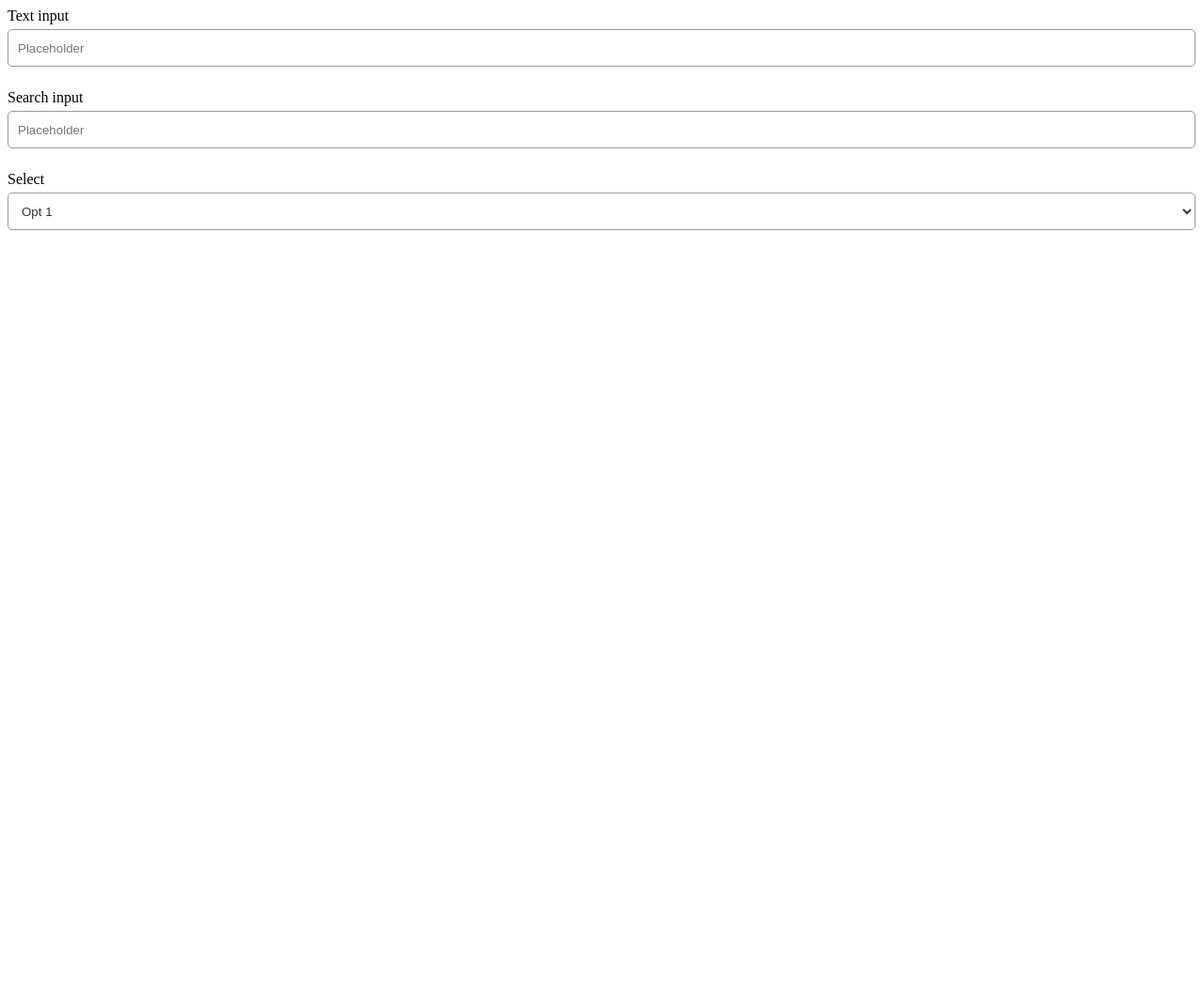
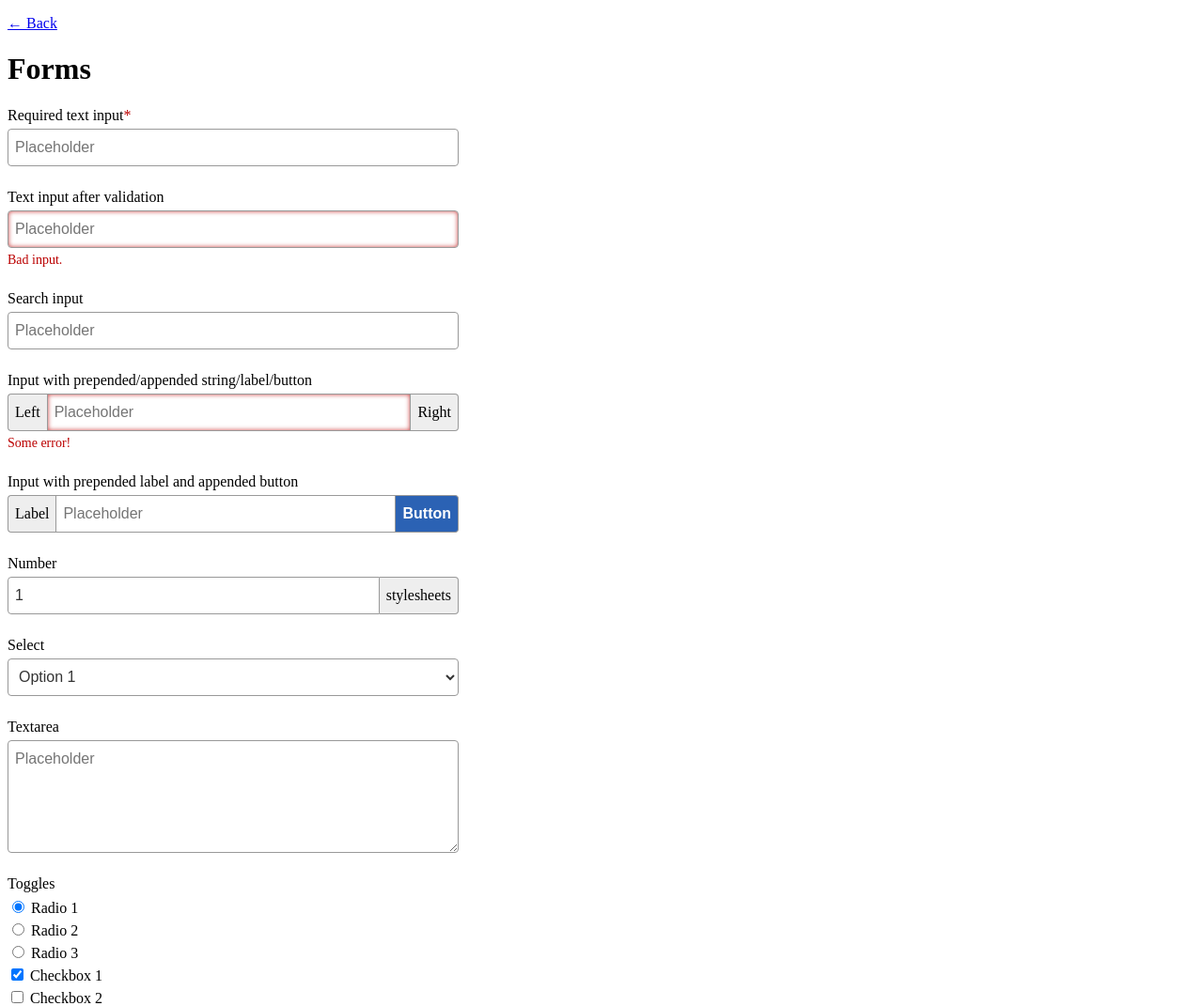
Before and after one commit to andrejcremoznik/Patterns, a website: page forms/index.html in a window 1280 px wide. Shown: the top 1071 px of the page at 94% size. Before the commit the page ends 800 px from the top, so only its background shows below. Drawn offline with nearby package versions, Linux system fonts and the light colour scheme; files that its build step writes are made by us from their sources.

Commit message:
Improvements

```diff
--- a/buttons/_styles.scss
+++ b/buttons/_styles.scss
@@ -1,31 +1,42 @@
-$btn_default_tx: #333 !default;
-$btn_default_bg: #ddd !default;
+button.btn,
+input.btn { -webkit-appearance: button; }
+button.btn::-moz-focus-inner,
+input.btn::-moz-focus-inner {
+  padding: 0;
+  border-style: none;
+}
 
 .btn {
   /* BEGIN: Resets */
+  box-sizing: border-box;
   display: inline-block;
   margin: 0;
-  border: 0;
-  font-family: inherit;
-  font-size: 100%;
-  line-height: normal;
+  line-height: 1;
   vertical-align: middle;
   text-decoration: none;
+  text-transform: none;
   white-space: nowrap;
   cursor: pointer;
   &:focus { outline: 0; }
   /* END: Resets */
 
+  // Default visuals
+  transition: all .15s ease;
+  border: 0;
+  border-radius: 4px;
+  font-family: sans-serif;
+  font-size: 1rem;
+  font-weight: bold;
+
+  // Default size
   padding: 10px 20px;
-  border-radius: 5px;
-  font-weight: bold;
-  color: $btn_default_tx;
-  background: $btn_default_bg;
-  transition: all .15s ease;
+  // Default color
+  color: #333;
+  background: #ddd;
   &:hover,
   &:focus {
-    color: darken($btn_default_tx, 15%);
-    background: darken($btn_default_bg, 15%);
+    color: darken(#333, 15%);
+    background: darken(#ddd, 15%);
   }
 }
 
@@ -33,20 +44,29 @@ $btn_default_bg: #ddd !default;
 .btn_disabled {
   pointer-events: none;
   opacity: .5;
-  filter: grayscale(100%);
-}
-
-.btn_l {
-  padding: 15px 30px;
-  font-size: 120%;
-}
-
-.btn_s {
-  padding: 5px 10px;
-  font-size: 80%;
 }
 
 .btn_block {
   display: block;
   text-align: center;
 }
+
+.btn_l {
+  padding: 15px 30px;
+  font-size: 1.25rem;
+}
+
+.btn_s {
+  padding: 5px 10px;
+  font-size: .75rem;
+}
+
+.btn_primary {
+  color: #fff;
+  background: #2b62b4;
+  &:focus,
+  &:hover {
+    color: #fff;
+    background: darken(#2b62b4, 15%);
+  }
+}
--- a/forms/_styles.scss
+++ b/forms/_styles.scss
@@ -1,45 +1,132 @@
-$form_field_tx: #333 !default;
-$form_field_bg: #fff !default;
-$form_field_border: 1px solid #999 !default;
-$form_field_padding: 10px !default;
-$form_field_focus: #f0f !default;
+$form_field_radius: 4px !default;
+$form_field_border_width: 1px !default;
+$form_field_border_color: #999 !default;
+$form_field_padding: 8px !default;
+$form_field_font_size: 16px !default;
+$form_field_line_height: 1.5 !default;
+$form_field_focus_color: #2b62b4 !default;
+$form_field__error: #b00 !default;
 
 .form__item { margin-bottom: 1.5em; }
 
 .form__label {
   display: block;
   margin: 0 0 5px;
+  .form__item_required > &::after {
+    content: "*";
+    color: #b00;
+  }
+}
+
+.form__feedback {
+  margin: 5px 0 0;
+  font-size: $form_field_font_size - 2;
+  .form__item_error > & { color: $form_field__error; }
+}
+
+.form__toggle { // NOTE: Label wrapping a radio/checkbox
+  display: block;
+  > input { padding: 0; }
 }
 
 .form__input {
+  // Resets
   box-sizing: border-box;
-  display: block;
-  width: 100%;
-  padding-left: $form_field_padding;
-  padding-right: $form_field_padding;
-  border: $form_field_border;
-  border-radius: 5px;
-  color: $form_field_tx;
-  background-color: $form_field_bg;
-  transition: all ease .15s;
+  margin: 0;
   &:focus {
     outline: 0;
-    border-color: $form_field_focus;
-    box-shadow: 0 0 3px rgba($form_field_focus, .5);
+    // box-shadow: none; // NOTE: Uncomment this if you won't use box-shadow for focus
   }
+
+  // Defaults
+  transition: all ease .15s;
+  padding: $form_field_padding - $form_field_border_width;
+  border-width: $form_field_border_width;
+  border-style: solid;
+  border-color: $form_field_border_color;
+  border-radius: $form_field_radius;
+  color: #333;
+  background-color: #fff;
+  font-family: sans-serif;
+  font-weight: normal;
+  &:focus { box-shadow: 0 0 5px rgba($form_field_focus_color, .75) inset; }
+  .form__item_error & { box-shadow: 0 0 5px rgba($form_field__error, .75) inset; }
+}
+
+.form__input,
+.form__btn,
+.form__toggle,
+.form__insert {
+  font-size: $form_field_font_size;
+  line-height: $form_field_line_height;
 }
 
 .form__text,
 .form__search,
-.form__select {
-  height: 40px;
+.form__number,
+.form__select,
+.form__btn,
+.form__insert { height: $form_field_font_size * $form_field_line_height + ($form_field_padding - $form_field_border_width) * 2 + $form_field_border_width * 2; }
+
+.form__btn {
+  padding-top: $form_field_padding;
+  padding-bottom: $form_field_padding;
+  border-radius: $form_field_radius;
+}
+
+.form__text,
+.form__search,
+.form__number,
+.form__select,
+.form__textarea {
+  display: block;
+  width: 100%;
 }
 
 .form__textarea {
   min-height: 120px;
-  padding-top: $form_field_padding;
-  padding-bottom: $form_field_padding;
   resize: vertical;
+  overflow: auto;
 }
 
-.form__search { -webkit-appearance: none; }
+.form__search {
+  -webkit-appearance: textfield;
+  outline-offset: -2px;
+  &::-webkit-search-decoration { -webkit-appearance: none; }
+}
+
+.form__number {
+  &::-webkit-inner-spin-button,
+  &::-webkit-outer-spin-button { height: auto; }
+}
+
+.form__select { text-transform: none; }
+
+.form__field_group {
+  display: flex;
+  flex-wrap: nowrap;
+  > .form__input {
+    flex: 1;
+    border-radius: 0;
+  }
+  > .form__btn {
+    padding-top: $form_field_padding - $form_field_border_width;
+    padding-bottom: $form_field_padding - $form_field_border_width;
+  }
+}
+.form__insert {
+  box-sizing: border-box;
+  flex: 0 0 auto;
+  margin: 0;
+  padding: $form_field_padding - $form_field_border_width;
+  border-style: solid;
+  border-color: $form_field_border_color;
+  &:first-child { border-width: $form_field_border_width 0 $form_field_border_width $form_field_border_width; }
+  &:last-child { border-width: $form_field_border_width $form_field_border_width $form_field_border_width 0; }
+  &:not(.btn) { background-color: #eee; }
+}
+.form__insert,
+.form__field_group > .form__input {
+  &:first-child { border-radius: $form_field_radius 0 0 $form_field_radius; }
+  &:last-child { border-radius: 0 $form_field_radius $form_field_radius 0; }
+}
--- a/forms/index.html
+++ b/forms/index.html
@@ -6,11 +6,24 @@
   <link rel="stylesheet" href="../build/patterns.css">
 </head>
 <body>
-  <div class="form__item">
-    <label class="form__label">Text input</label>
+  <p><a href="/">← Back</a></p>
+  <h1>Forms</h1>
+  <div style="max-width: 480px;">
+  <!-- BEGIN: Forms -->
+
+  <div class="form__item form__item_required">
+    <label class="form__label">Required text input</label>
+    <div class="form__field">
+      <input class="form__input form__text" type="text" name="" placeholder="Placeholder" required>
+    </div>
+  </div>
+
+  <div class="form__item form__item_error">
+    <label class="form__label">Text input after validation</label>
     <div class="form__field">
       <input class="form__input form__text" type="text" name="" placeholder="Placeholder">
     </div>
+    <div class="form__feedback">Bad input.</div>
   </div>
 
   <div class="form__item">
@@ -20,15 +33,69 @@
     </div>
   </div>
 
+  <div class="form__item form__item_error">
+    <label class="form__label">Input with prepended/appended string/label/button</label>
+    <div class="form__field form__field_group">
+      <div class="form__insert">Left</div>
+      <input class="form__input form__text" type="text" name="" placeholder="Placeholder">
+      <div class="form__insert">Right</div>
+    </div>
+    <div class="form__feedback">Some error!</div>
+  </div>
+
+  <div class="form__item">
+    <p class="form__label">Input with prepended label and appended button</p>
+    <div class="form__field form__field_group">
+      <label class="form__insert">Label</label>
+      <input class="form__input form__text" type="text" name="" placeholder="Placeholder">
+      <button class="form__insert form__btn btn btn_primary">Button</button>
+    </div>
+  </div>
+
+  <div class="form__item">
+    <label class="form__label">Number</label>
+    <div class="form__field form__field_group">
+      <input class="form__input form__number" type="number" name="" value="1" min="0" max="100" step="1">
+      <div class="form__insert">stylesheets</div>
+    </div>
+  </div>
+
   <div class="form__item">
     <label class="form__label">Select</label>
     <div class="form__field">
       <select class="form__input form__select" name="">
-        <option value="1">Opt 1</option>
-        <option value="2">Opt 2</option>
-        <option value="3">Opt 3</option>
+        <option value="1">Option 1</option>
+        <option value="2">Option 2</option>
+        <option value="3">Option 3</option>
       </select>
     </div>
   </div>
+
+  <div class="form__item">
+    <label class="form__label">Textarea</label>
+    <div class="form__field">
+      <textarea class="form__input form__textarea" name="name" rows="4" cols="80" placeholder="Placeholder"></textarea>
+    </div>
+  </div>
+
+  <div class="form__item">
+    <p class="form__label">Toggles</p>
+    <div class="form__field">
+      <label class="form__toggle"><input type="radio" name="radio" value="1" checked> Radio 1</label>
+      <label class="form__toggle"><input type="radio" name="radio" value="2"> Radio 2</label>
+      <label class="form__toggle"><input type="radio" name="radio" value="3"> Radio 3</label>
+      <label class="form__toggle"><input type="checkbox" name="checkbox1" checked value="1"> Checkbox 1</label>
+      <label class="form__toggle"><input type="checkbox" name="checkbox2" value="2"> Checkbox 2</label>
+      <label class="form__toggle"><input type="checkbox" name="checkbox3" value="3"> Checkbox 3</label>
+    </div>
+  </div>
+
+  <div class="form__item">
+    <button class="form__btn btn btn_primary" type="button" name="button">Primary</button>
+    <button class="form__btn btn" type="button" name="button">Secondary</button>
+  </div>
+
+  <!-- END: Forms -->
+  </div>
 </body>
 </html>
--- a/patterns.scss
+++ b/patterns.scss
@@ -1,2 +1,2 @@
-@import "forms/styles";
 @import "buttons/styles";
+@import "forms/styles"; // NOTE: "forms" depends on "buttons"
```
Also changed, not shown: buttons/index.html (+19 -7 lines).
